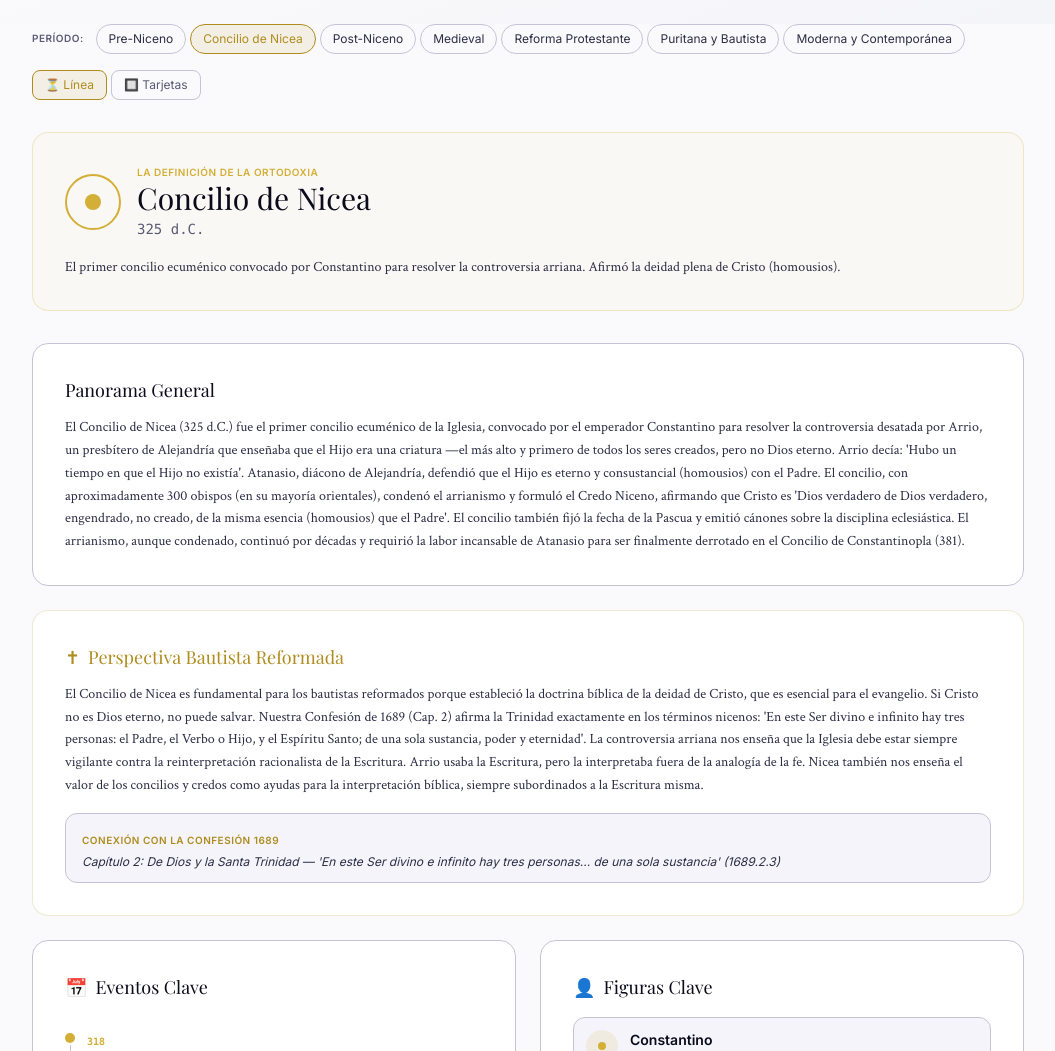
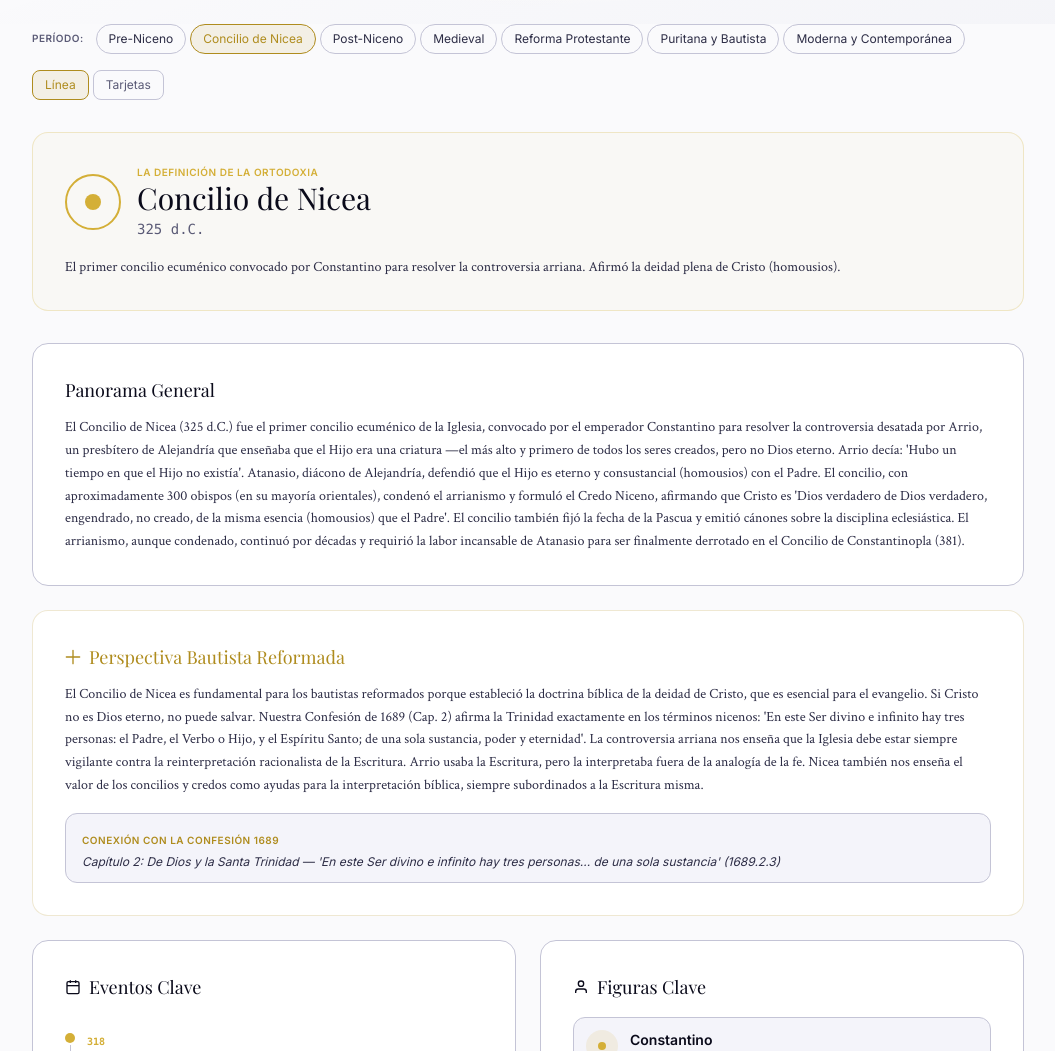
Before and after one commit to fabioledezma/teologia-bautista, a Next.js app: page /historia in a window 1280 px wide. Shown: the part 507-1558 px from the top of the page, without its empty margins (112-1167 px from the left). Built offline with nearby package versions, Linux system fonts and the light colour scheme; a web font is replaced by a local one.

Commit message:
refactor: replace emoji stickers with professional monograms and SVGs

```diff
--- a/src/app/doctrina/[slug]/page.tsx
+++ b/src/app/doctrina/[slug]/page.tsx
@@ -56,7 +56,6 @@ export default async function DoctrinaPage({
 
       <header className="mb-8">
         <div className="flex items-center gap-3 mb-3">
-          <span className="text-3xl">{d.icon}</span>
           <span className="text-[10px] uppercase tracking-wider text-gold bg-gold/10 px-2.5 py-1 rounded-full">
             {d.tag}
           </span>
@@ -178,7 +177,7 @@ export default async function DoctrinaPage({
                   href={`/doctrina/${slug}`}
                   className="text-xs text-text-2 bg-surface-card border border-border px-3 py-1.5 rounded hover:border-gold hover:text-gold transition"
                 >
-                  {rel.icon} {rel.title}
+                  {rel.title}
                 </Link>
               );
             })}
--- a/src/app/herejia/[slug]/page.tsx
+++ b/src/app/herejia/[slug]/page.tsx
@@ -47,8 +47,8 @@ export default async function HerejiaPage({ params }: { params: Promise<{ slug:
         </Link>
 
         <div className="flex items-start gap-4 mb-8">
-          <div className="w-14 h-14 rounded-xl bg-gold/10 flex items-center justify-center text-3xl flex-shrink-0">
-            {h.icon}
+          <div className="w-14 h-14 rounded-xl bg-gold/10 flex items-center justify-center text-lg font-bold text-gold flex-shrink-0">
+            {h.title.charAt(0)}
           </div>
           <div>
             <div className="flex flex-wrap items-center gap-2 mb-1">
--- a/src/app/historia/page.tsx
+++ b/src/app/historia/page.tsx
@@ -332,8 +332,8 @@ const periodos: Periodo[] = [
 ];
 
 const formatos = [
-  { key: "timeline", label: "⏳ Línea" },
-  { key: "grid", label: "🔲 Tarjetas" },
+  { key: "timeline", label: "Línea" },
+  { key: "grid", label: "Tarjetas" },
 ];
 
 export default function HistoriaPage() {
@@ -455,7 +455,10 @@ export default function HistoriaPage() {
             {/* Perspectiva reformada */}
             <div className="bg-surface-card border border-gold/20 rounded-2xl p-6 md:p-8 mb-6">
               <h3 className="font-serif text-lg text-gold mb-3 flex items-center gap-2">
-                <span>✝</span> Perspectiva Bautista Reformada
+                <svg className="w-4 h-4" fill="none" viewBox="0 0 24 24" stroke="currentColor" strokeWidth={2}>
+                  <path strokeLinecap="round" strokeLinejoin="round" d="M12 2v20M2 12h20" />
+                </svg>
+                Perspectiva Bautista Reformada
               </h3>
               <p className="text-text-2 text-sm leading-relaxed break-words font-text">
                 {p.perspectivaReformada}
@@ -474,7 +477,13 @@ export default function HistoriaPage() {
               {/* Eventos */}
               <div className="bg-surface-card border border-border rounded-2xl p-6 md:p-8">
                 <h3 className="font-serif text-lg text-text mb-4 flex items-center gap-2">
-                  <span>📅</span> Eventos Clave
+                  <svg className="w-4 h-4" fill="none" viewBox="0 0 24 24" stroke="currentColor" strokeWidth={2}>
+                    <rect x="3" y="4" width="18" height="18" rx="2" ry="2" />
+                    <line x1="16" y1="2" x2="16" y2="6" />
+                    <line x1="8" y1="2" x2="8" y2="6" />
+                    <line x1="3" y1="10" x2="21" y2="10" />
+                  </svg>
+                  Eventos Clave
                 </h3>
                 <div className="space-y-0">
                   {p.eventos.map((e, i) => (
@@ -513,7 +522,11 @@ export default function HistoriaPage() {
               {/* Figuras */}
               <div className="bg-surface-card border border-border rounded-2xl p-6 md:p-8">
                 <h3 className="font-serif text-lg text-text mb-4 flex items-center gap-2">
-                  <span>👤</span> Figuras Clave
+                  <svg className="w-4 h-4" fill="none" viewBox="0 0 24 24" stroke="currentColor" strokeWidth={2}>
+                    <path d="M20 21v-2a4 4 0 00-4-4H8a4 4 0 00-4 4v2" />
+                    <circle cx="12" cy="7" r="4" />
+                  </svg>
+                  Figuras Clave
                 </h3>
                 <div className="space-y-3">
                   {p.figuras.map((f, i) => (
--- a/src/components/DoctrinasGrid.tsx
+++ b/src/components/DoctrinasGrid.tsx
@@ -64,7 +64,9 @@ export default function DoctrinasGrid() {
               <div className="h-1 bg-gradient-to-r from-gold via-gold-light to-gold" />
               <div className="p-5">
                 <div className="flex items-start gap-3 mb-3">
-                  <span className="text-lg flex-shrink-0 mt-0.5">{d.icon}</span>
+                  <span className="w-8 h-8 rounded-lg bg-gold/10 flex items-center justify-center text-xs font-bold text-gold flex-shrink-0">
+                    {d.title.charAt(0)}
+                  </span>
                   <div className="min-w-0">
                     <h3 className="text-text font-semibold text-sm leading-tight break-words">
                       {d.title}
--- a/src/components/FacultySection.tsx
+++ b/src/components/FacultySection.tsx
@@ -37,7 +37,9 @@ export default function FacultySection() {
             >
               <div className="h-1 bg-gradient-to-r from-gold via-gold-light to-gold" />
               <div className="p-5">
-                <div className="text-2xl mb-3">{f.icon}</div>
+                <div className="w-10 h-10 rounded-xl bg-gold/10 flex items-center justify-center text-sm font-bold text-gold mb-3">
+                  {f.num}
+                </div>
                 <h3 className="text-text font-semibold text-sm mb-2 break-words">
                   {f.num}. {f.title}
                 </h3>
--- a/src/components/HerejiasSection.tsx
+++ b/src/components/HerejiasSection.tsx
@@ -68,7 +68,9 @@ export default function HerejiasSection() {
               <div className="h-1 bg-gradient-to-r from-gold via-gold-light to-gold" />
               <div className="p-5">
                 <div className="flex items-start gap-3 mb-3">
-                  <span className="text-lg flex-shrink-0 mt-0.5">{h.icon}</span>
+                  <span className="w-8 h-8 rounded-lg bg-gold/10 flex items-center justify-center text-xs font-bold text-gold flex-shrink-0">
+                    {h.title.charAt(0)}
+                  </span>
                   <div className="min-w-0">
                     <h3 className="text-text font-semibold text-sm leading-tight break-words">
                       {h.title}
```
